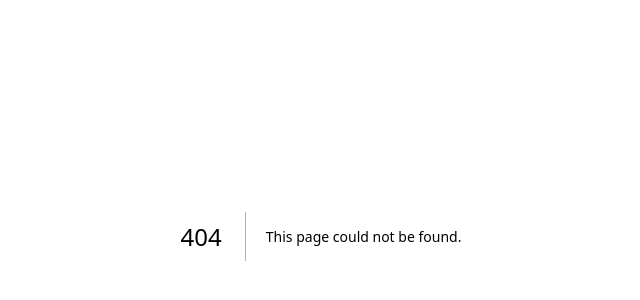
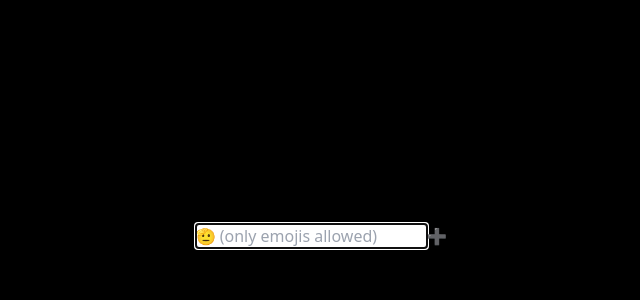
Before and after one commit to leog91/jukebox, a Next.js app: page /pick/add in a window 1280 px wide. Before the commit this address had no page. Shown: the part 164-464 px from the top of the page, without its empty margins (319-959 px from the left). Built offline with nearby package versions, Linux system fonts and the light colour scheme.

Commit message:
added clerk

```diff
--- a/package.json
+++ b/package.json
@@ -9,13 +9,14 @@
     "lint": "next lint"
   },
   "dependencies": {
+    "@clerk/nextjs": "^4.29.9",
     "@types/node": "20.8.10",
     "@types/react": "18.2.34",
     "@types/react-dom": "18.2.14",
     "autoprefixer": "10.4.16",
     "eslint": "8.52.0",
     "eslint-config-next": "14.0.1",
-    "next": "14.0.1",
+    "next": "^14.1.3",
     "postcss": "8.4.31",
     "react": "18.2.0",
     "react-dom": "18.2.0",
--- a/pages/api/hello.ts
+++ /dev/null
@@ -1,13 +0,0 @@
-// Next.js API route support: https://nextjs.org/docs/api-routes/introduction
-import type { NextApiRequest, NextApiResponse } from 'next'
-
-type Data = {
-  name: string
-}
-
-export default function handler(
-  req: NextApiRequest,
-  res: NextApiResponse<Data>
-) {
-  res.status(200).json({ name: 'John Doe' })
-}
--- /dev/null
+++ b/src/app/action.ts
@@ -0,0 +1,12 @@
+"use server";
+// import { db, todosTable } from "./db";
+import { redirect } from "next/navigation";
+
+export async function submit(form: FormData) {
+
+    const text = form.get("text") + "";
+    console.log(text)
+    // if (!/^[\p{Emoji}]+$/u.test(text)) return;
+    // await db.insert(todosTable).values({ text });
+    redirect("/pick");
+}
--- a/src/app/layout.tsx
+++ b/src/app/layout.tsx
@@ -1,3 +1,5 @@
+import { ClerkProvider } from "@clerk/nextjs";
+
 import { Metadata } from "next";
 
 import "@/styles/globals.css";
@@ -15,8 +17,10 @@ export default function RootLayout({
   children: React.ReactNode;
 }) {
   return (
-    <html lang="en">
-      <body>{children}</body>
-    </html>
+    <ClerkProvider>
+      <html lang="en">
+        <body>{children} </body>
+      </html>
+    </ClerkProvider>
   );
 }
--- a/src/app/page.tsx
+++ b/src/app/page.tsx
@@ -10,7 +10,7 @@ import { Tags } from "@/db/db";
 
 import { Media, Tag, musicList } from "@/db/songList";
 
-import { radioList, Radio } from "@/db/radio";
+import { radioList, Radio as RadioType } from "@/db/radio";
 import Link from "next/link";
 
 //check Imports
@@ -27,7 +27,7 @@ const inter = Inter({ subsets: ["latin"] });
 // "https://www.youtube.com/embed/
 
 const Radio = () => {
-  const [tuned, setTuned] = useState<Radio | null>(null);
+  const [tuned, setTuned] = useState<RadioType | null>(null);
 
   return (
     <>
--- /dev/null
+++ b/src/app/pick/add/page.tsx
@@ -0,0 +1,25 @@
+import { UserButton, auth } from "@clerk/nextjs";
+import { currentUser } from "@clerk/nextjs";
+import { submit } from "../../action";
+
+import React from "react";
+
+export default async function Page() {
+  return (
+    <div className="min-h-screen justify-center bg-black flex flex-col  items-center ">
+      <form className="text-black" action={submit}>
+        <input
+          type="text"
+          placeholder="🫡 (only emojis allowed)"
+          // pattern="^[\p{Emoji}]+$"
+          name="text"
+          autoFocus
+          // maxLength="10"
+          required
+        />
+        <button>➕</button>
+      </form>
+      {/* </main> */}
+    </div>
+  );
+}
--- a/src/app/pick/page.tsx
+++ b/src/app/pick/page.tsx
@@ -1,11 +1,32 @@
-"use client";
+// "use client";
 
+import { auth } from "@clerk/nextjs";
+
+import { UserButton } from "@clerk/nextjs";
 import { MusicPick } from "@/src/components/MusicPick";
 import React from "react";
+import Link from "next/link";
 
-function Pick() {
+async function Pick() {
+  const { userId } = auth();
+
   return (
-    <div className="min-h-screen bg-black flex flex-col  items-center ">
+    <div className="min-h-screen bg-black flex flex-col   items-center ">
+      <div className="bg-blue-200 h-10 w-10">
+        <UserButton />
+      </div>
+
+      {userId ? (
+        <div className="flex w-full  justify-end max-w-2xl">
+          <Link
+            className="bg-green-500    max-w-sm  text-black text-sm font-semibold  m-2  p-1.5 px-2 rounded-3xl"
+            href="/pick/add"
+          >
+            add artist
+          </Link>
+        </div>
+      ) : null}
+
       <MusicPick />
     </div>
   );
--- /dev/null
+++ b/src/app/sign-in/[[...sign-in]]/page.tsx
@@ -0,0 +1,5 @@
+import { SignIn } from "@clerk/nextjs";
+
+export default function Page() {
+  return <SignIn />;
+}
--- /dev/null
+++ b/src/app/sign-up/[[...sign-up]]/page.tsx
@@ -0,0 +1,5 @@
+import { SignUp } from "@clerk/nextjs";
+
+export default function Page() {
+  return <SignUp />;
+}
--- a/src/components/MusicPick.tsx
+++ b/src/components/MusicPick.tsx
@@ -1,3 +1,5 @@
+"use client";
+
 import { useState } from "react";
 import artistsdb from "../../db/artist.json";
 
--- /dev/null
+++ b/src/middleware.ts
@@ -0,0 +1,12 @@
+import { authMiddleware } from "@clerk/nextjs";
+
+export default authMiddleware({
+    publicRoutes: ["/",
+
+        "/pick"
+    ],
+});
+
+export const config = {
+    matcher: ["/((?!.*\\..*|_next).*)", "/",],
+};
```
Also changed, not shown: 1 other file (tests, documents, lock files or other folders).
